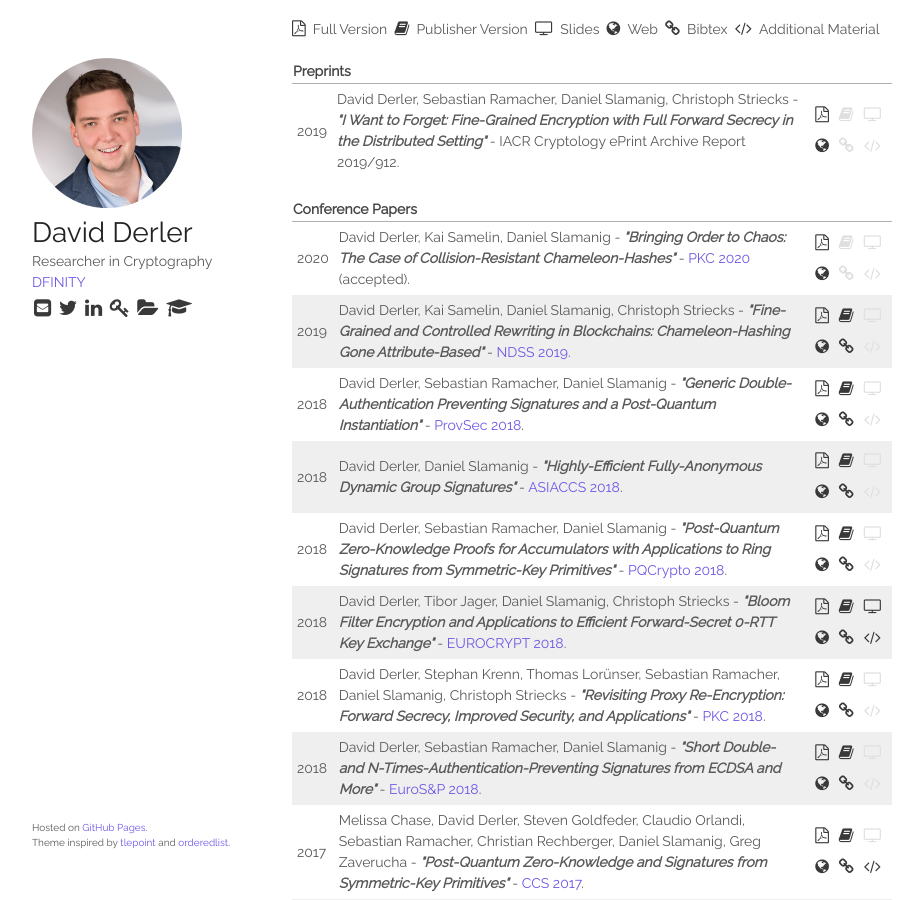
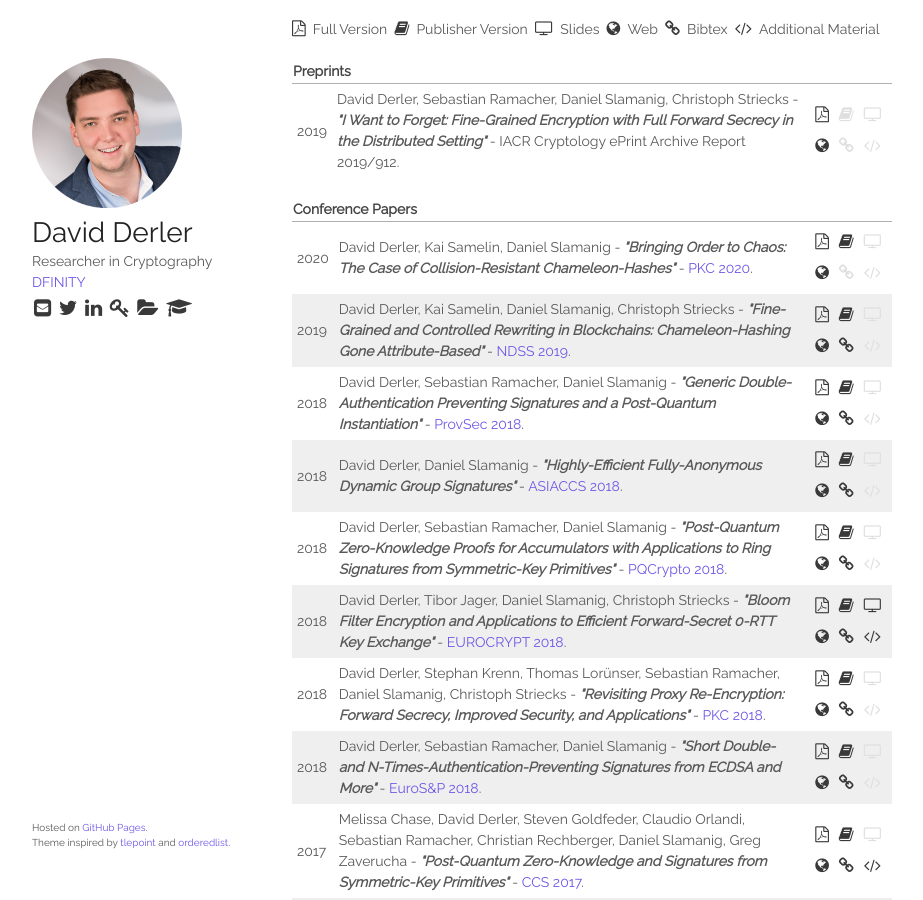
Before and after one commit to derlerd/derlerd.github.io, a Jekyll site: the page built from index.html, in a window 1280 px wide and 900 px high, scrolled down 413 px. Shown: the whole window, without its empty margins (178-1101 px from the left). Built offline with Jekyll 4.4.1, drawn with Linux system fonts in a browser that asks for light colours.

Commit message:
add publisher link to PKC paper

```diff
--- a/_proc/2020-01-19-ch-cr.markdown
+++ b/_proc/2020-01-19-ch-cr.markdown
@@ -4,9 +4,9 @@
 title: "Bringing Order to Chaos: The Case of Collision-Resistant Chameleon-Hashes"
 authors: David Derler, Kai Samelin, Daniel Slamanig
 venue: "PKC 2020"
-vatt: (accepted)
 vurl: https://pkc.iacr.org/2020/
 pdf: http://eprint.iacr.org/2020/403.pdf
 web: http://eprint.iacr.org/2020/403
+pub: https://doi.org/10.1007/978-3-030-45374-9_16
 
 ---
```
